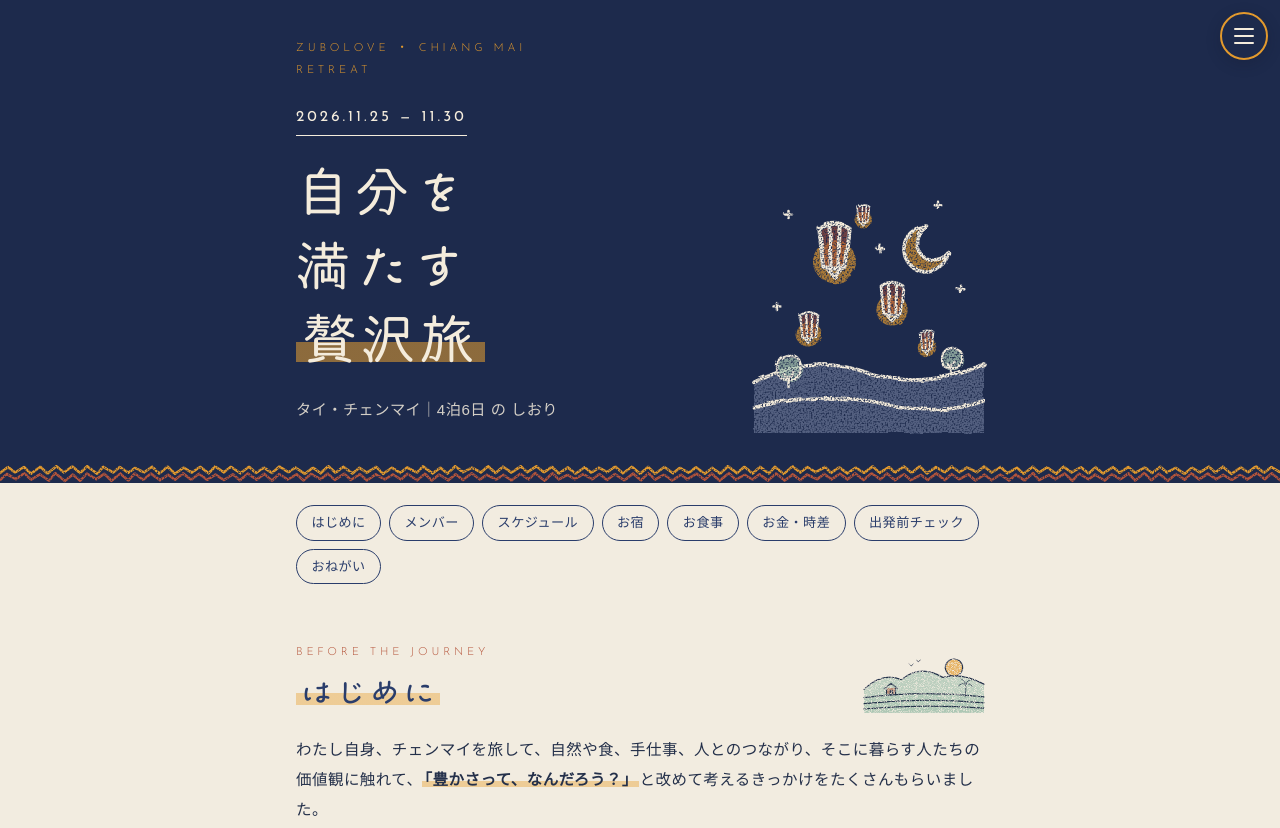
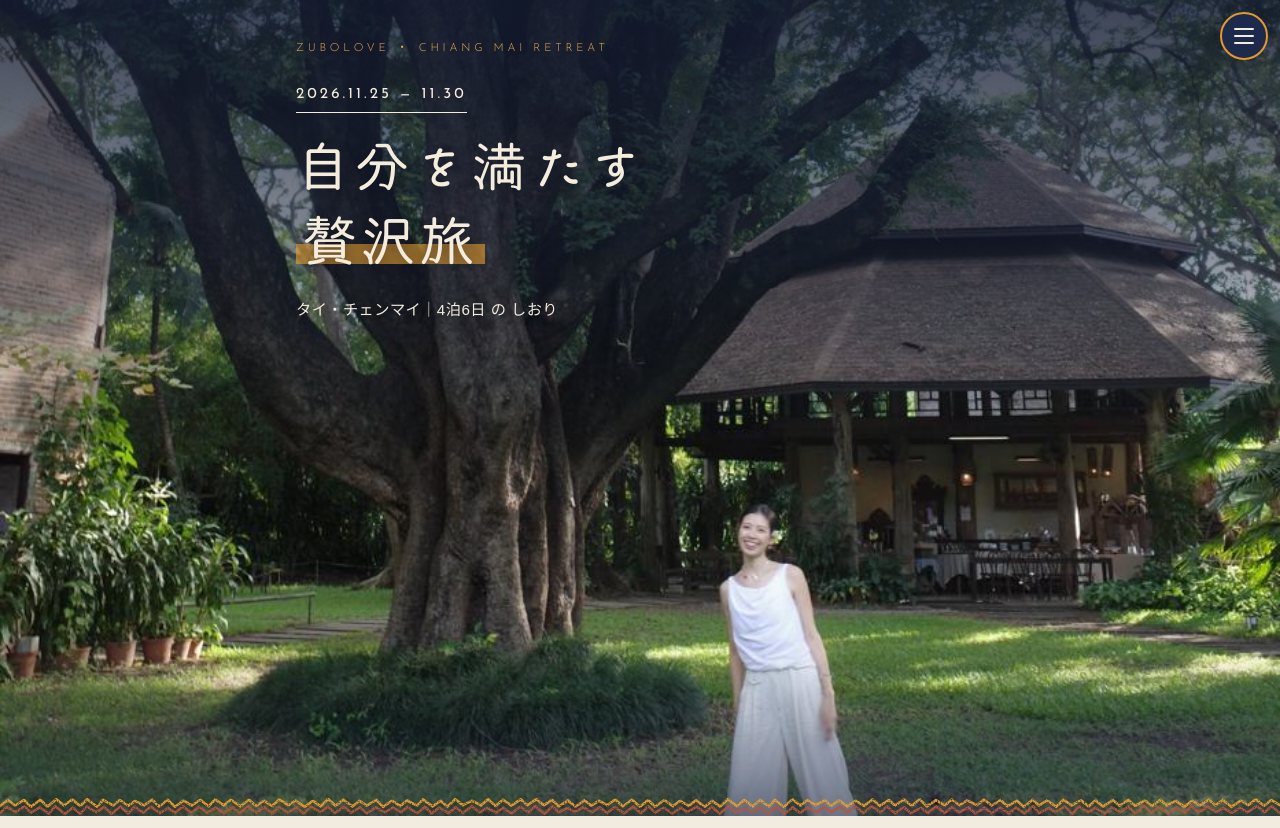
Before and after one commit to shihoyoga/kitone-manual, a plain HTML site: page chiangmai-2026/index.html in a window 1280 px wide. Shown: the top 828 px of the page. Drawn offline with Linux system fonts and the light colour scheme; a web font is replaced by a local one.

Commit message:
しおり：表紙をチェンマイの大きな木の写真に
Co-Authored-By: Claude Opus 5.5 <noreply@anthropic.com>
Claude-Session: https://claude.ai/code/session_018uLycCtYD5DcyUXmWqcyC2

```diff
--- a/chiangmai-2026/index.html
+++ b/chiangmai-2026/index.html
@@ -102,17 +102,19 @@ strong{font-weight:700;color:var(--ink)}
 .mk.b{--marker:var(--marker3)}
 
 /* カバー：藍染めの夜空 */
-.hero{background:var(--indigo-deep);color:var(--on-indigo);--ill-ink:var(--on-indigo);
-  margin-top:calc(-1 * env(safe-area-inset-top,0px));padding-top:calc(env(safe-area-inset-top,0px) + 2.4rem)}
-.hero .wrap{display:grid;grid-template-columns:minmax(0,1.1fr) minmax(0,1fr);gap:1.5rem;align-items:end;padding-block:0 2rem}
-.hero .label{color:var(--saffron);padding-right:64px}
+/* 表紙：チェンマイの大きな木の写真。上と下に藍色をうっすら重ねて文字を読みやすく */
+.hero{position:relative;overflow:hidden;background:var(--indigo-deep);color:#F4ECDC;padding-top:2.4rem}
+.hero-photo{position:absolute;inset:0;width:100%;height:100%;object-fit:cover;object-position:50% 55%;display:block}
+.hero::before{content:"";position:absolute;inset:0;z-index:1;background:linear-gradient(180deg,rgba(18,26,48,.82) 0%,rgba(18,26,48,.5) 30%,rgba(18,26,48,0) 55%,rgba(18,26,48,0) 80%,rgba(18,26,48,.55) 100%)}
+.hero .wrap{position:relative;z-index:2;display:grid;align-content:start;min-height:clamp(560px,150vw,860px);padding-block:0 2rem}
+.hero .weave{position:relative;z-index:2}
+.hero .label{color:#F0B052;padding-right:64px}
 .hero .date{font-family:var(--f-label);letter-spacing:.2em;font-size:.95rem;font-variant-numeric:tabular-nums;border-bottom:1px solid currentColor;display:inline-block;padding-bottom:.15rem}
-.hero h1{font-size:clamp(2.2rem,8.5vw,3.4rem);letter-spacing:.08em;line-height:1.35}
-.hero .place{opacity:.85;font-size:.95rem}
-.hero-text{display:grid;gap:1.2rem;padding-bottom:.5rem}
-.hero .ill{width:min(230px,100%);aspect-ratio:200/220;justify-self:end}
-.hero .mk{--marker:rgba(232,160,48,.55)}
-@media (max-width:560px){.hero .wrap{grid-template-columns:1fr}.hero .ill{width:140px;margin-top:-1.2rem}}
+.hero h1{font-size:clamp(2.2rem,8.5vw,3.4rem);letter-spacing:.08em;line-height:1.35;text-shadow:0 2px 14px rgba(10,15,30,.45)}
+.hero .place{font-size:.95rem;text-shadow:0 1px 8px rgba(10,15,30,.6)}
+.hero-text{display:grid;gap:1.1rem}
+.hero .mk{--marker:rgba(232,160,48,.6)}
+@media (min-width:700px){.hero-photo{object-position:50% 82%}.hero .wrap{min-height:clamp(560px,62vw,760px)}}
 
 .toc{display:flex;flex-wrap:wrap;gap:8px;padding-block:1.4rem 0}
 .toc a{font-size:.82rem;text-decoration:none;color:var(--indigo);border:1px solid var(--indigo);border-radius:999px;padding:.25rem .9rem}
@@ -261,6 +263,7 @@ footer .label{color:var(--saffron)}
   <a href="#notes">おねがい</a>
 </nav>
 <header class="hero" id="top">
+  <img class="hero-photo" src="img/cover.jpg" width="933" height="1400" alt="チェンマイの大きな木の下で笑ううさしほ" fetchpriority="high">
   <div class="wrap">
     <div class="hero-text">
       <span class="label">Zubolove ・ Chiang Mai Retreat</span>
@@ -268,7 +271,6 @@ footer .label{color:var(--saffron)}
       <h1>自分を満たす<br><span class="mk">贅沢旅</span></h1>
       <p class="place">タイ・チェンマイ｜4泊6日 の しおり</p>
     </div>
-    <div class="ill" data-ill="lanterns" role="img" aria-label="夜空にのぼるコムローイ"></div>
   </div>
   <div class="weave"></div>
 </header>
```
Also changed, not shown: chiangmai-2026/img/cover.jpg (added).
